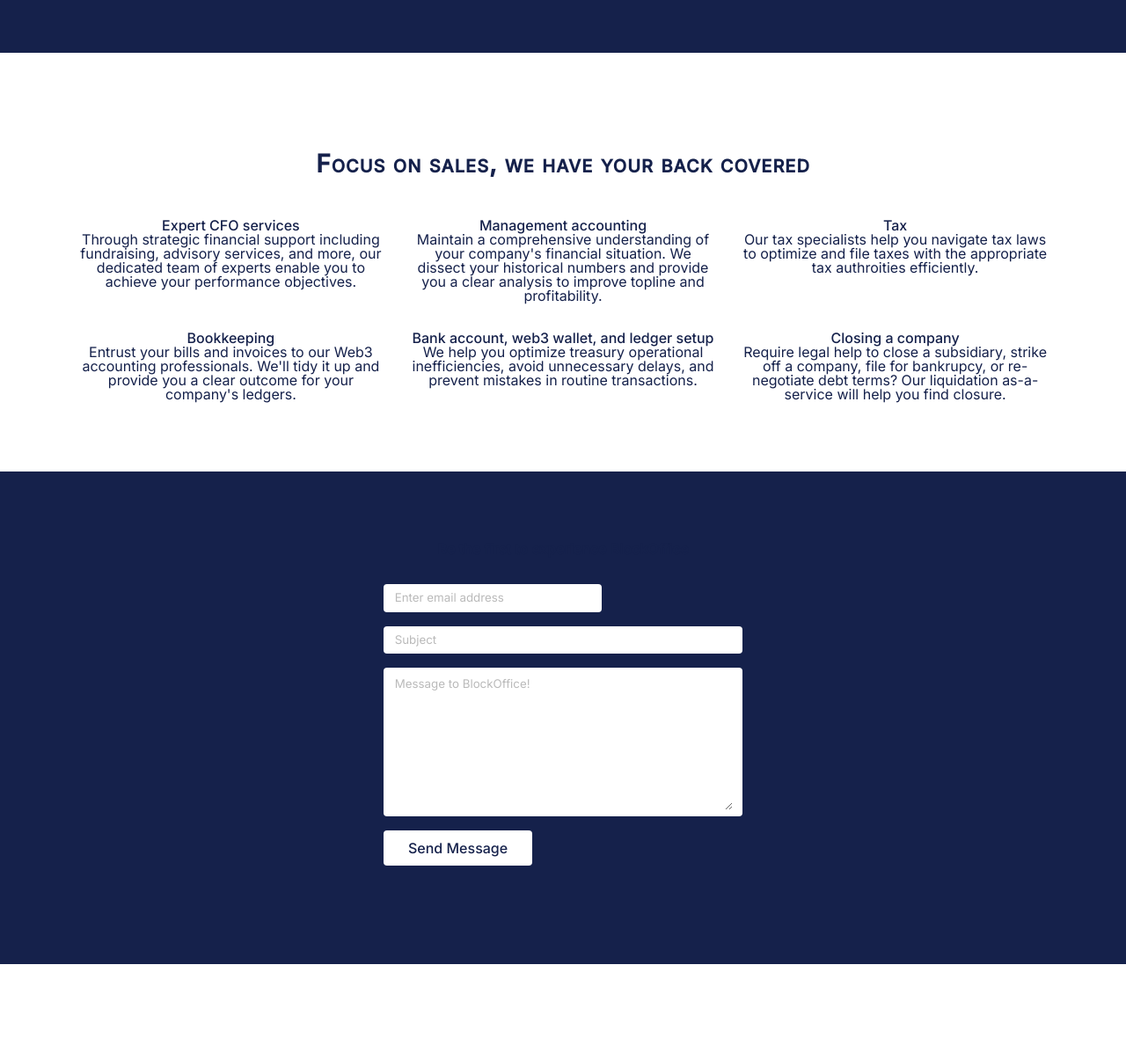
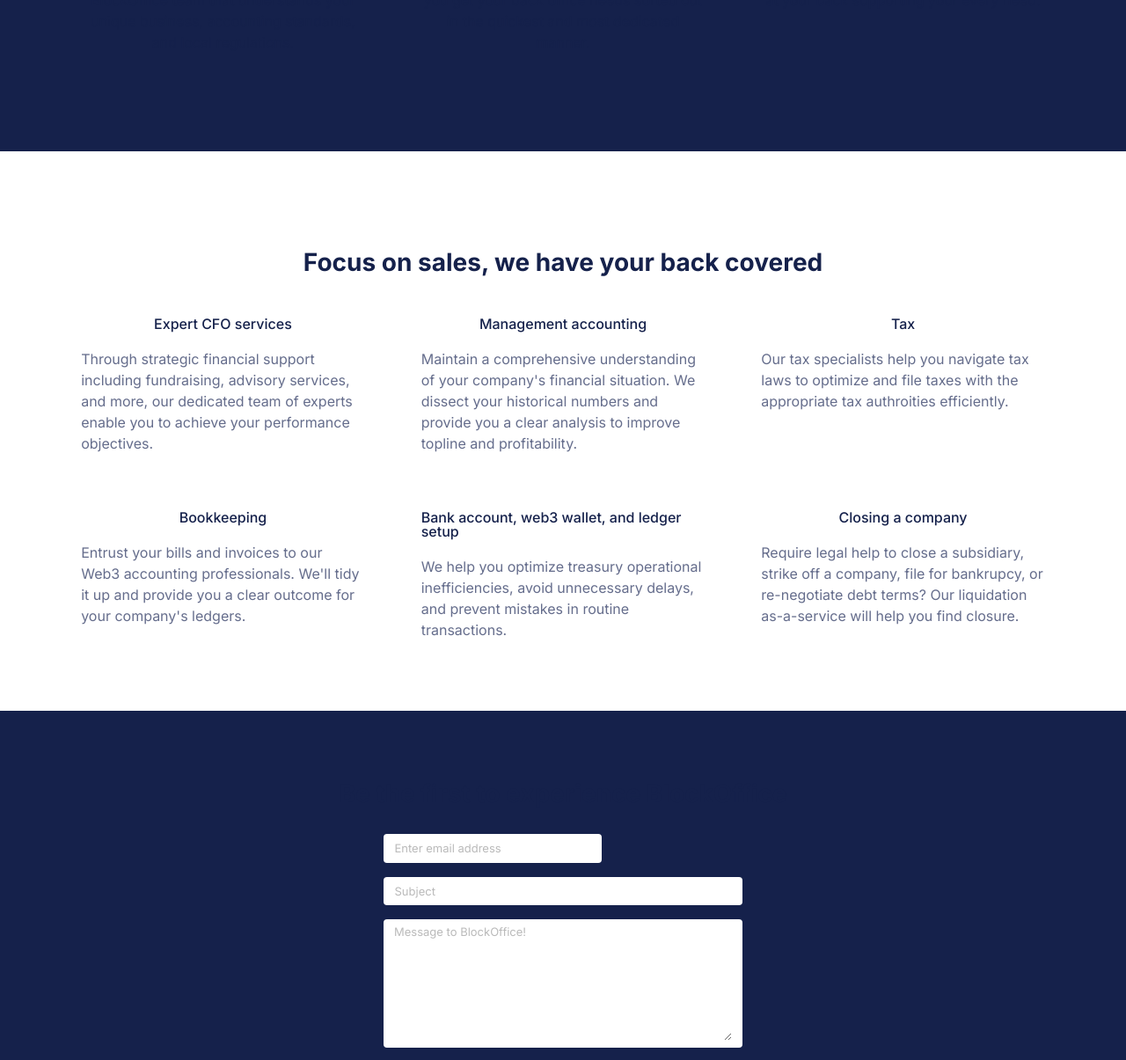
Before and after one commit to block-office/block-office.github.io, a React (Create React App) app: page /#/ in a window 1280 px wide. Shown: the part 1305-2510 px from the top of the page at 88% size. Built offline with nearby package versions, Linux system fonts and the light colour scheme; what smooth-scroll would draw is missing.

Commit message:
Design polish

```diff
--- a/public/index.html
+++ b/public/index.html
@@ -6,7 +6,7 @@
 
     <link rel="preconnect" href="https://fonts.googleapis.com">
     <link rel="preconnect" href="https://fonts.gstatic.com" crossorigin>
-    <link href="https://fonts.googleapis.com/css2?family=Inter:wght@100;200;300;400;500&family=Lexend+Deca:wght@600&display=swap" rel="stylesheet">
+    <link href="https://fonts.googleapis.com/css2?family=Inter:wght@100;200;300;400;500;600;700&family=Lexend+Deca:wght@600&display=swap" rel="stylesheet">
 
     <meta name="application-name" content="Block Office" />
 
--- a/src/colors.tsx
+++ b/src/colors.tsx
@@ -1,5 +1,6 @@
 export enum ColorKey {
   PRIMARY = "PRIMARY",
+  PRIMARY2 = "PRIMARY2",
   BACKGROUND = "BACKGROUND",
   BACKGROUND2 = "BACKGROUND2",
   SUCCESS = "SUCCESS"
@@ -18,6 +19,7 @@ export const COLORS = {
 
 export const LIGHT_COLORS: ColorPalette = {
   PRIMARY: "#15214B",
+  PRIMARY2: "#656D8C",
   BACKGROUND: "#FFFFFF",
   BACKGROUND2: "#15214B",
   SUCCESS: "#1F8C1D"
@@ -25,6 +27,7 @@ export const LIGHT_COLORS: ColorPalette = {
 
 export const DARK_COLORS: ColorPalette = {
   PRIMARY: "#FFFFFF",
+  PRIMARY2: "#CED3E4",
   BACKGROUND: "#15214B",
   BACKGROUND2: "#6E78A6",
   SUCCESS: "#1F8C1D"
--- a/src/components/contact.tsx
+++ b/src/components/contact.tsx
@@ -15,8 +15,11 @@ const ContactContainer = styled.div`
 `;
 
 const ContactHeader = styled.span`
+  color: ${getColor(ColorKey.PRIMARY)};
+
   font-weight: 700;
-  color: ${getColor(ColorKey.PRIMARY)};
+  font-size: 1.75em;
+  text-align: center;
 `;
 
 const ContactFormContainer = styled.div`
@@ -50,6 +53,11 @@ const EmailInput = styled.input`
   margin: 0.25em 0.5em;
   background: none;
   border: 0;
+
+  font-family: ${getFont(FontKey.BODY)};
+  font-weight: 400;
+  font-size: 13px;
+
   &:focus {
     outline: none;
   }
@@ -67,6 +75,11 @@ const SubjectInput = styled.input`
   margin: 0.25em 0.5em;
   background: none;
   border: 0;
+
+  font-family: ${getFont(FontKey.BODY)};
+  font-weight: 400;
+  font-size: 13px;
+
   &:focus {
     outline: none;
   }
@@ -79,11 +92,15 @@ const SubjectInput = styled.input`
 `;
 
 const MessageInput = styled.textarea`
-  size: 200;
   color: #000;
-  margin: 0.25em 0.5em;
+  margin: 0.25rem 0.5rem;
   background: none;
   border: 0;
+
+  font-family: ${getFont(FontKey.BODY)};
+  font-weight: 400;
+  font-size: 13px;
+
   &:focus {
     outline: none;
   }
--- a/src/components/footer.jsx
+++ b/src/components/footer.jsx
@@ -3,8 +3,7 @@ import styled from "styled-components";
 const FooterContainer = styled.div`
   display: flex;
   justify-content: center;
-  margin-top: 1em;
-  padding-top: 10em;
+  margin: 1em 0;
 `;
 
 const today = new Date();
--- a/src/components/services.tsx
+++ b/src/components/services.tsx
@@ -23,9 +23,7 @@ const ServicesTextContainer = styled.div`
 `;
 
 const ServicesHeading = styled.div`
-  font-variant: small-caps;
   color: ${getColor(ColorKey.PRIMARY)};
-  letter-spacing: 1px;
   font-weight: 700;
   font-size: 1.75em;
   text-align: center;
@@ -35,7 +33,7 @@ const ServicesList = styled.div`
   display: flex;
   justify-content: center;
   align-items: start;
-  gap: 2em;
+  gap: 4em;
   flex-wrap: wrap;
   margin-top: 3em;
 
@@ -49,7 +47,7 @@ const ServiceItemContainer = styled.div`
   flex-direction: column;
   justify-content: center;
   align-items: center;
-  width: 30%;
+  width: 28%;
 
   @media ${breakpoint.xs} {
     width: 100%;
@@ -62,8 +60,10 @@ const ServiceItemHeading = styled.span`
 `;
 
 const ServiceItemBody = styled.span`
-  text-align: center;
-  color: ${getColor(ColorKey.PRIMARY)};
+  text-align: left;
+  margin-top: 1.25em;
+  line-height: 1.5em;
+  color: ${getColor(ColorKey.PRIMARY2)};
 `;
 
 export const ServiceItem = ({ heading, children }: { heading: string; children: React.ReactNode }) => {
--- a/src/components/whyus.tsx
+++ b/src/components/whyus.tsx
@@ -23,9 +23,7 @@ const WhyUsTextContainer = styled.div`
 `;
 
 const WhyUsHeading = styled.div`
-  font-variant: small-caps;
   color: ${getColor(ColorKey.PRIMARY)};
-  letter-spacing: 1px;
   font-weight: 700;
   font-size: 1.75em;
   text-align: center;
@@ -35,7 +33,7 @@ const WhyUsList = styled.div`
   display: flex;
   justify-content: center;
   align-items: start;
-  gap: 2em;
+  gap: 4em;
   flex-wrap: wrap;
   margin-top: 3em;
   @media ${breakpoint.xs} {
@@ -48,7 +46,7 @@ const ServiceItemContainer = styled.div`
   flex-direction: column;
   justify-content: center;
   align-items: center;
-  width: 30%;
+  width: 28%;
 
   @media ${breakpoint.xs} {
     width: 100%;
@@ -66,12 +64,15 @@ const ServiceItemImage = styled.img<{ imgSrc: string }>`
 }`;
 
 const ServiceItemHeading = styled.span`
-  font-weight: 500;
+  font-weight: 700;
+  margin-top: 1.25em;
   color: ${getColor(ColorKey.PRIMARY)};
 `;
 
 const ServiceItemBody = styled.span`
   text-align: center;
+  margin-top: 1.25em;
+  line-height: 1.5em;
   color: ${getColor(ColorKey.PRIMARY)};
 `;
 
--- a/src/reset.css
+++ b/src/reset.css
@@ -81,6 +81,7 @@ output,
 ruby,
 section,
 summary,
+textarea,
 time,
 mark,
 audio,
```
